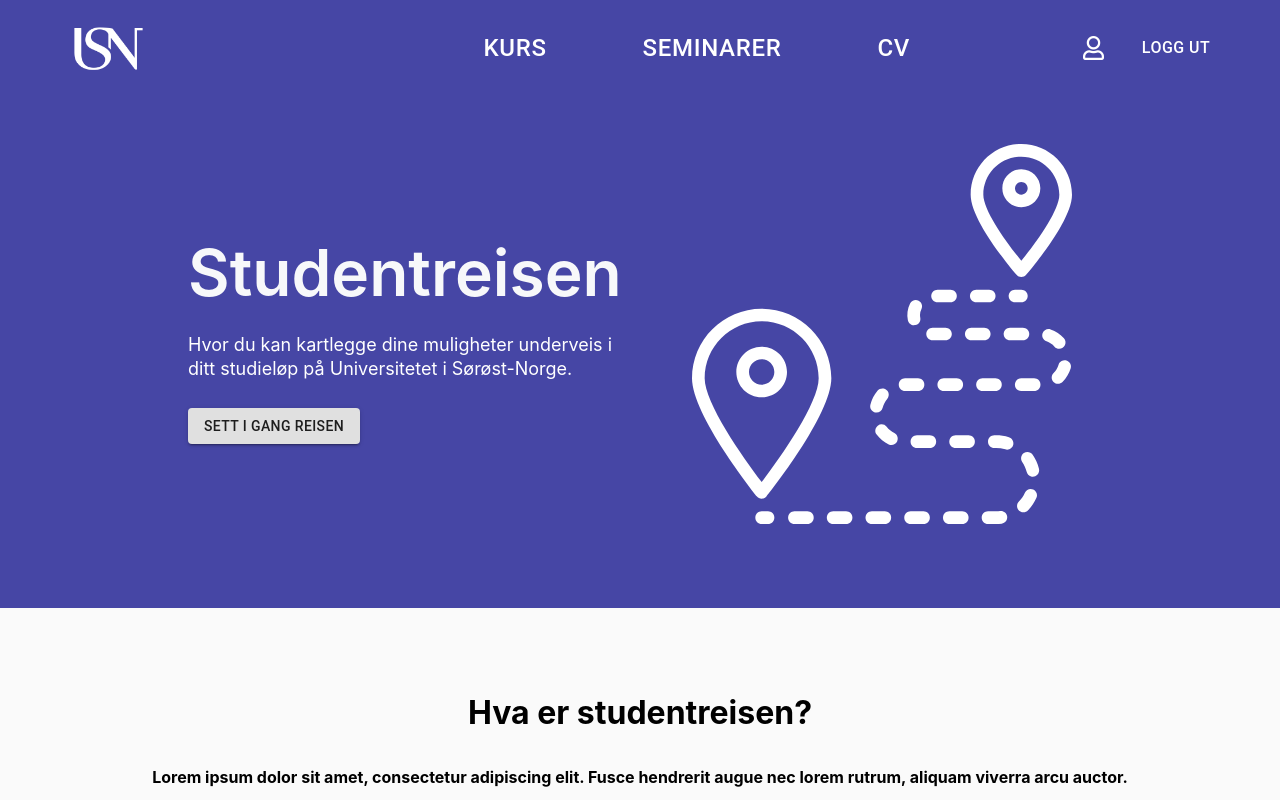
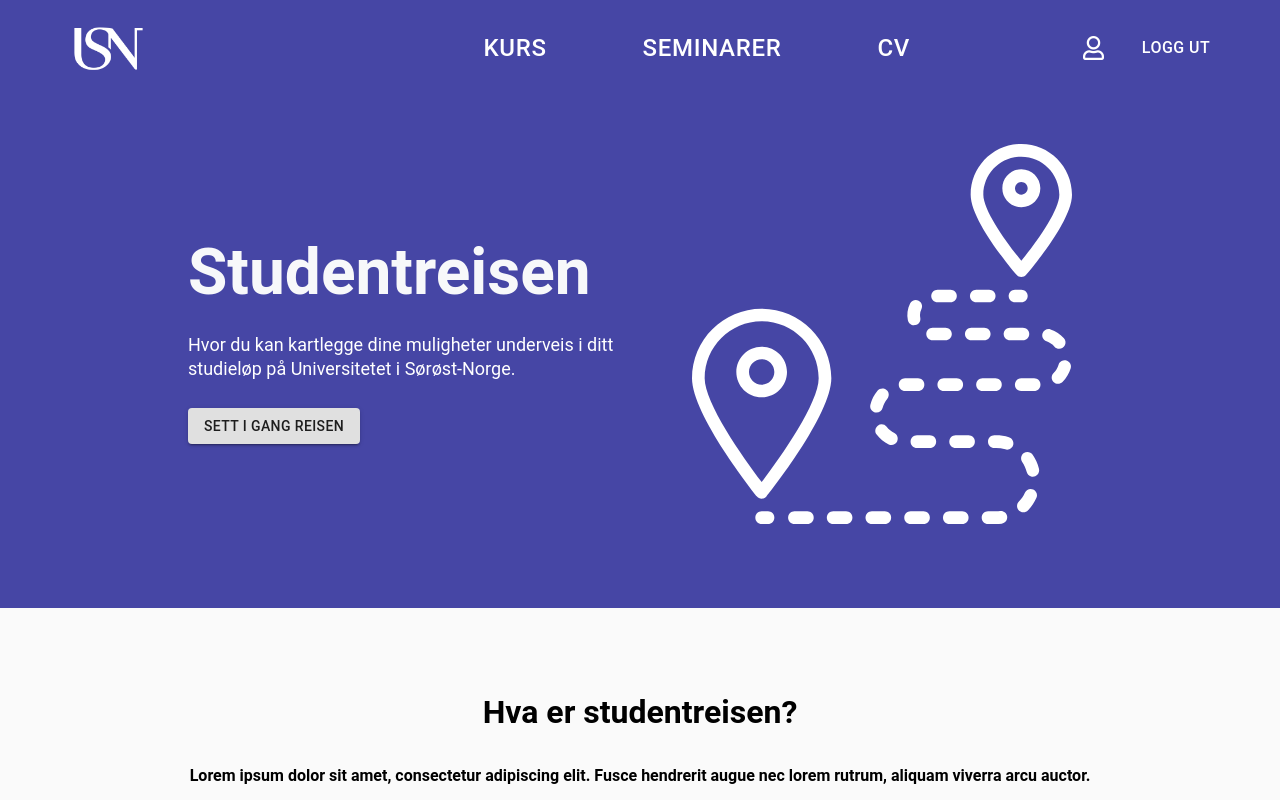
Before and after one commit to fuzzboii/Studentreisen, a React (Create React App) app: page / in a window 1280 px wide. Shown: the top 800 px of the page. Built offline with nearby package versions, Linux system fonts and the light colour scheme.

Commit message:
Satt standard font til Roboto

```diff
--- a/src/index.css
+++ b/src/index.css
@@ -1,8 +1,11 @@
+* {
+  font-family: 'Roboto', -apple-system, BlinkMacSystemFont, 'Segoe UI', 'Oxygen',
+    'Ubuntu', 'Cantarell', 'Fira Sans', 'Droid Sans', 'Helvetica Neue',
+    sans-serif;
+}
+
 body {
   margin: 0;
-  font-family: -apple-system, BlinkMacSystemFont, 'Segoe UI', 'Roboto', 'Oxygen',
-    'Ubuntu', 'Cantarell', 'Fira Sans', 'Droid Sans', 'Helvetica Neue',
-    sans-serif;
   -webkit-font-smoothing: antialiased;
   -moz-osx-font-smoothing: grayscale;
 }
```
